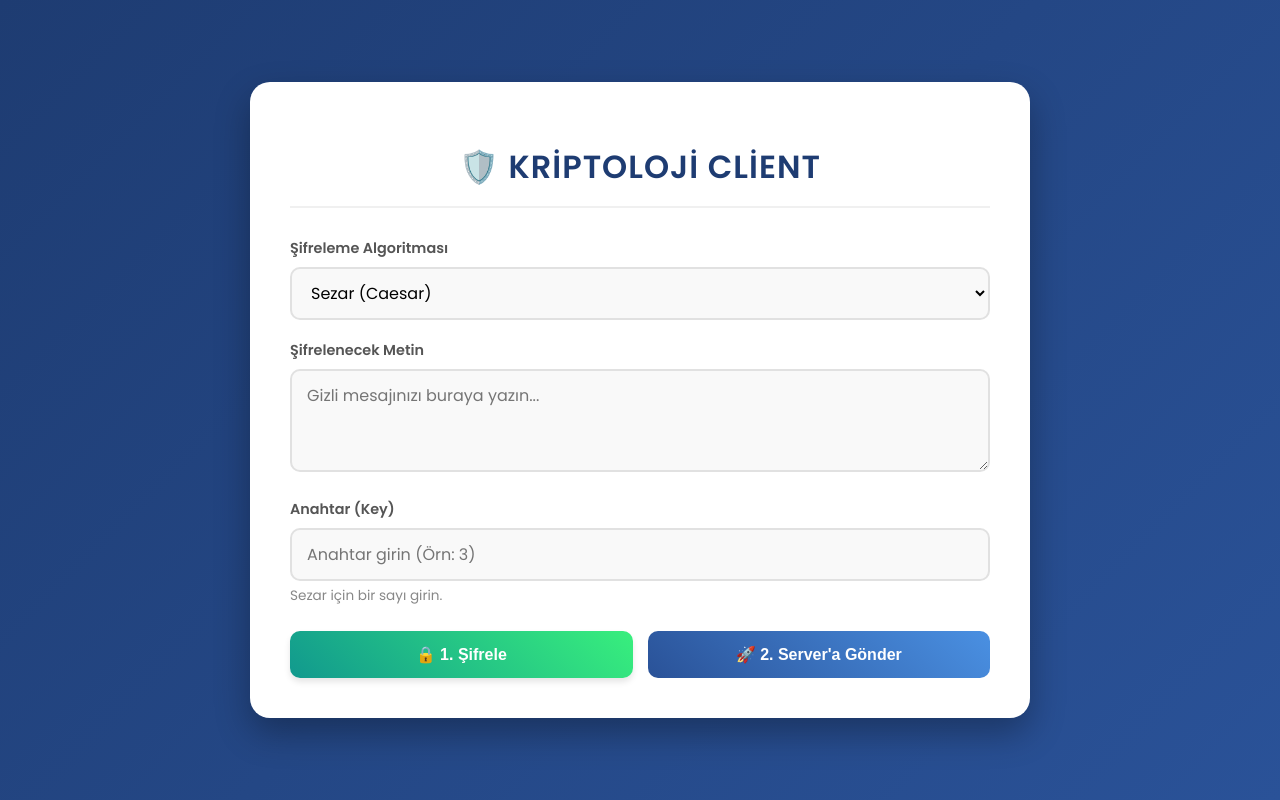
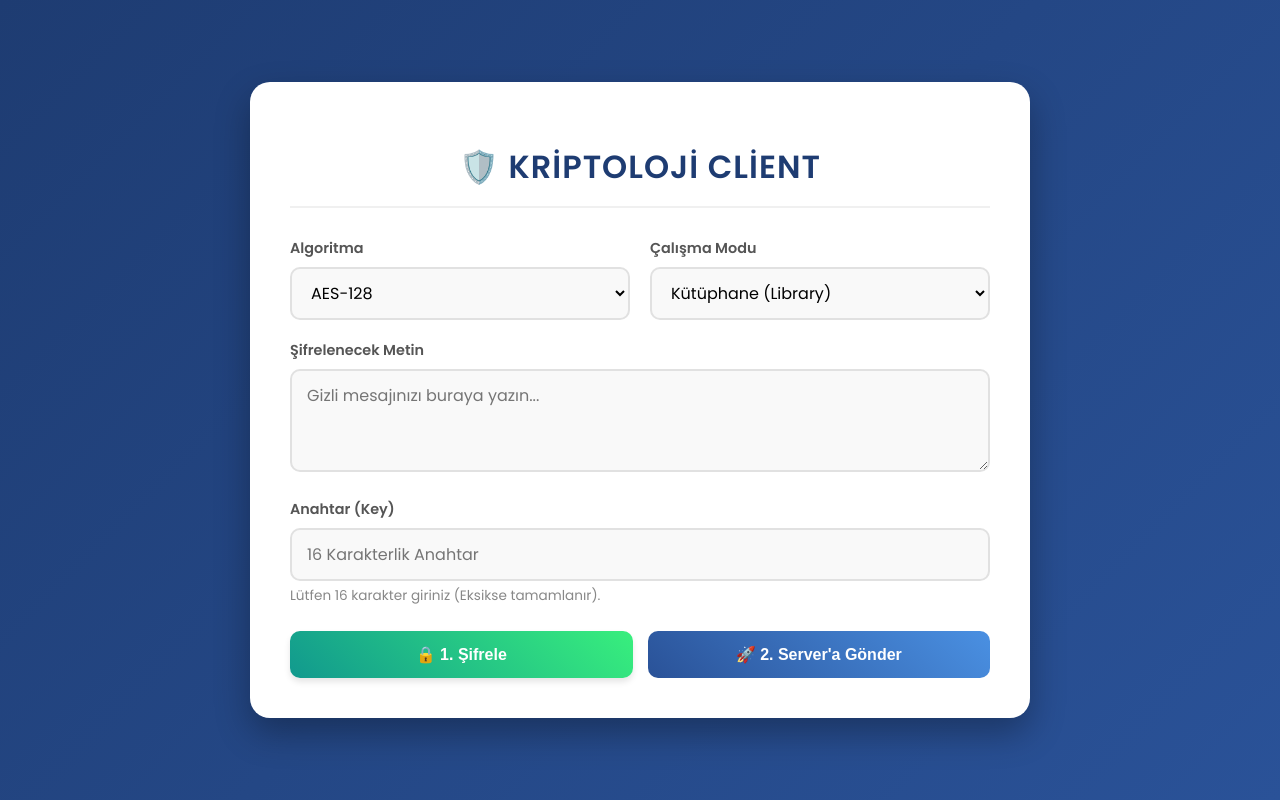
Before and after one commit to sameddartilmak/Crypto_Project, a Flask app: page / in a window 1280 px wide. Run offline with Flask 3, Linux system fonts and the light colour scheme.

Commit message:
Client arayüzü güncellendi: AES/DES/RSA ve Manuel/Lib mod desteği eklendi.

```diff
--- a/client/app.py
+++ b/client/app.py
@@ -4,23 +4,10 @@ import json
 import sys
 import os
 
-# Üst klasördeki modülleri görebilmek için
 sys.path.append(os.path.abspath(os.path.join(os.path.dirname(__file__), '..')))
-from ciphers import caesar, vigenere, affine, rail_fence, substitution, columnar, des, aes
+from ciphers import aes, des, rsa_algo
 
 app = Flask(__name__)
-
-# Algoritma haritası
-ALGO_MAP = {
-    'sezar': caesar,
-    'vigenere': vigenere,
-    'affine': affine,
-    'rail fence': rail_fence,
-    'substitution': substitution,
-    'columnar': columnar,
-    'des': des,
-    'aes': aes
-}
 
 SERVER_HOST = '127.0.0.1'
 SERVER_PORT = 65432
@@ -32,33 +19,60 @@ def index():
 @app.route('/encrypt', methods=['POST'])
 def encrypt_route():
     data = request.json
-    algo_name = data.get('algorithm')
-    plaintext = data.get('text')
-    key = data.get('key')
+    algo = data.get('algorithm') # aes, des, rsa
+    mode = data.get('mode')      # lib, manual
+    text = data.get('text')
+    key = data.get('key')        # AES/DES için key
 
-    module = ALGO_MAP.get(algo_name)
-
-    if not module:
-        return jsonify({'error': 'Algoritma bulunamadı'})
+    encrypted_text = ""
 
     try:
-        # Şifreleme işlemini yap
-        encrypted_text = module.encrypt(plaintext, key)
+        if algo == 'aes':
+            if mode == 'manual':
+                encrypted_text = aes.encrypt_manual(text, key)
+            else:
+                encrypted_text = aes.encrypt_lib(text, key)
 
-        # Sonuçta hata mesajı var mı kontrol et
-        if "Hata" in encrypted_text:
-             return jsonify({'status': 'error', 'message': encrypted_text})
+        elif algo == 'des':
+            if mode == 'manual':
+                # des.py içinde encrypt_manual ismini düzelttiysen burası çalışır
+                encrypted_text = des.encrypt_manual(text, key)
+            else:
+                encrypted_text = des.encrypt_lib(text, key)
+
+        elif algo == 'rsa':
+            # RSA için Server'dan Public Key istemeliyiz
+            public_key = get_server_public_key()
+            if not public_key:
+                return jsonify({'status': 'error', 'message': 'Server Public Key alınamadı!'})
+
+            encrypted_text = rsa_algo.encrypt(text, public_key)
 
         return jsonify({'status': 'success', 'ciphertext': encrypted_text})
+
     except Exception as e:
         return jsonify({'status': 'error', 'message': str(e)})
+
+def get_server_public_key():
+    """Socket ile servera bağlanıp Public Key ister"""
+    try:
+        with socket.socket(socket.AF_INET, socket.SOCK_STREAM) as s:
+            s.connect((SERVER_HOST, SERVER_PORT))
+            payload = {"type": "GET_PUBLIC_KEY"}
+            s.sendall(json.dumps(payload).encode('utf-8'))
+            data = s.recv(4096)
+            resp = json.loads(data.decode('utf-8'))
+            return resp.get('public_key')
+    except:
+        return None
 
 @app.route('/send_to_server', methods=['POST'])
 def send_server():
     data = request.json
-    # Server'a gönderilecek paket
     payload = {
+        'type': 'MESSAGE',
         'algorithm': data.get('algorithm'),
+        'mode': data.get('mode'),
         'ciphertext': data.get('ciphertext')
     }
 
@@ -66,14 +80,8 @@ def send_server():
         with socket.socket(socket.AF_INET, socket.SOCK_STREAM) as s:
             s.connect((SERVER_HOST, SERVER_PORT))
             s.sendall(json.dumps(payload).encode('utf-8'))
-
-            # Server'dan cevap bekle
-            response = s.recv(4096)
-            response_data = json.loads(response.decode('utf-8'))
-
-            return jsonify(response_data)
-    except ConnectionRefusedError:
-        return jsonify({'status': 'error', 'message': 'Server kapalı veya ulaşılamıyor.'})
+            response = s.recv(8192)
+            return jsonify(json.loads(response.decode('utf-8')))
     except Exception as e:
         return jsonify({'status': 'error', 'message': str(e)})
 
--- a/client/templates/index.html
+++ b/client/templates/index.html
@@ -10,7 +10,7 @@
         /* Genel Sayfa Yapısı */
         body {
             font-family: 'Poppins', sans-serif;
-            background: linear-gradient(135deg, #1e3c72 0%, #2a5298 100%); /* Siber güvenlik mavisi */
+            background: linear-gradient(135deg, #1e3c72 0%, #2a5298 100%);
             margin: 0;
             min-height: 100vh;
             display: flex;
@@ -19,7 +19,7 @@
             color: #333;
         }
 
-        /* Ana Kart Tasarımı */
+        /* Ana Kart */
         .container {
             width: 100%;
             max-width: 700px;
@@ -66,7 +66,6 @@
             background-color: #f9f9f9;
         }
 
-        /* Inputa tıklanınca oluşan efekt */
         select:focus, input:focus, textarea:focus {
             border-color: #2a5298;
             background-color: #fff;
@@ -74,9 +73,7 @@
             box-shadow: 0 0 0 4px rgba(42, 82, 152, 0.1);
         }
 
-        textarea {
-            resize: vertical; /* Sadece dikey boyutlandırma */
-        }
+        textarea { resize: vertical; }
 
         small {
             display: block;
@@ -84,6 +81,13 @@
             font-size: 0.85rem;
             color: #888;
         }
+
+        /* İki sütunlu yapı (Algoritma ve Mod yan yana) */
+        .row {
+            display: flex;
+            gap: 20px;
+        }
+        .col { flex: 1; }
 
         /* Buton Grubu */
         .btn-group {
@@ -107,7 +111,6 @@
             box-shadow: 0 4px 6px rgba(0,0,0,0.1);
         }
 
-        /* Birinci Buton (Şifrele) */
         #encryptBtn {
             background: linear-gradient(45deg, #11998e, #38ef7d);
             color: white;
@@ -117,7 +120,6 @@
             box-shadow: 0 6px 12px rgba(56, 239, 125, 0.3);
         }
 
-        /* İkinci Buton (Gönder) */
         #sendBtn {
             background: linear-gradient(45deg, #2a5298, #4a90e2);
             color: white;
@@ -127,9 +129,8 @@
             box-shadow: 0 6px 12px rgba(74, 144, 226, 0.4);
         }
 
-        /* Disabled (Pasif) Durum */
         button:disabled {
-            background: #d6d6d6; /* Düz gri */
+            background: #d6d6d6;
             color: #888;
             cursor: not-allowed;
             box-shadow: none;
@@ -143,7 +144,7 @@
             background: #f8f9fa;
             border: 1px solid #e9ecef;
             border-radius: 12px;
-            display: none; /* JS ile açılacak */
+            display: none;
             animation: fadeIn 0.5s ease;
         }
 
@@ -174,11 +175,10 @@
             text-transform: uppercase;
         }
 
-        /* Kriptoloji için Monospace Font (Kod görünümü) */
         .result-value {
             font-family: 'Roboto Mono', monospace;
             background: #2d3436;
-            color: #00cec9; /* Matrix yeşili/turkuazı */
+            color: #00cec9;
             padding: 10px;
             border-radius: 6px;
             word-break: break-all;
@@ -188,7 +188,6 @@
 
         .status-success { color: #00b894; font-weight: bold; }
         .status-error { color: #d63031; font-weight: bold; }
-
     </style>
 </head>
 <body>
@@ -196,18 +195,22 @@
 <div class="container">
     <h1>🛡️ Kriptoloji Client</h1>
 
-    <div class="form-group">
-        <label for="algorithm">Şifreleme Algoritması</label>
-        <select id="algorithm" onchange="resetForm()">
-            <option value="sezar">Sezar (Caesar)</option>
-            <option value="vigenere">Vigenere</option>
-            <option value="affine">Affine</option>
-            <option value="rail fence">Rail Fence</option>
-            <option value="substitution">Substitution</option>
-            <option value="columnar">Columnar Transposition</option>
-            <option value="des">DES (64-bit)</option>
-            <option value="aes">AES (128-bit)</option>
-        </select>
+    <div class="row">
+        <div class="col form-group">
+            <label for="algorithm">Algoritma</label>
+            <select id="algorithm" onchange="resetForm()">
+                <option value="aes">AES-128</option>
+                <option value="des">DES</option>
+                <option value="rsa">RSA-2048 (Asimetrik)</option>
+            </select>
+        </div>
+        <div class="col form-group">
+            <label for="mode">Çalışma Modu</label>
+            <select id="mode" onchange="resetForm()">
+                <option value="lib">Kütüphane (Library)</option>
+                <option value="manual">Manuel (Eğitim)</option>
+            </select>
+        </div>
     </div>
 
     <div class="form-group">
@@ -217,8 +220,8 @@
 
     <div class="form-group">
         <label for="key">Anahtar (Key)</label>
-        <input type="text" id="key" placeholder="Anahtar girin (Örn: 3)">
-        <small id="key-hint">Sezar için bir sayı girin.</small>
+        <input type="text" id="key" placeholder="16 Karakterlik Anahtar (AES)">
+        <small id="key-hint">Lütfen 16 karakter giriniz (Eksikse tamamlanır).</small>
     </div>
 
     <div class="btn-group">
@@ -253,10 +256,13 @@
 <script>
     let currentCiphertext = "";
 
-    // Formu sıfırla ve ipucunu güncelle
+    // Sayfa yüklendiğinde placeholder'ları ayarla
+    window.onload = function() {
+        updatePlaceholder();
+    };
+
     function resetForm() {
         updatePlaceholder();
-        // Algoritma değişirse buton tekrar pasif olsun ve eski sonuçlar gizlensin
         document.getElementById('sendBtn').disabled = true;
         document.getElementById('result-area').style.display = 'none';
         document.getElementById('cipher-result').innerText = "-";
@@ -268,28 +274,45 @@
         const hint = document.getElementById('key-hint');
         const keyInput = document.getElementById('key');
 
-        if(algo === 'sezar') { hint.innerText = "Bir tam sayı girin (Örn: 3)"; keyInput.type = "number"; }
-        else if(algo === 'vigenere') { hint.innerText = "Bir kelime girin (Örn: KEY)"; keyInput.type = "text"; }
-        else if(algo === 'affine') { hint.innerText = "a,b formatında girin (Örn: 5,8)"; keyInput.type = "text"; }
-        else if(algo === 'rail fence') { hint.innerText = "Ray sayısı (Sayı)"; keyInput.type = "number"; }
-        else if(algo === 'substitution') { hint.innerText = "26 harflik karışık alfabe"; keyInput.type = "text"; }
-        else if(algo === 'des') { hint.innerText = "8 karakterli anahtar"; keyInput.type = "text"; }
-        else if(algo === 'aes') { hint.innerText = "16 karakterli anahtar"; keyInput.type = "text"; }
-        else { hint.innerText = "Anahtar girin"; }
+        if(algo === 'rsa') {
+            hint.innerText = "RSA için anahtar Server'dan otomatik alınır.";
+            keyInput.disabled = true;
+            keyInput.placeholder = "Otomatik (Public Key)";
+            keyInput.value = "";
+            keyInput.removeAttribute("maxlength");
+        }
+        else {
+            keyInput.disabled = false;
+            if(algo === 'aes') {
+                hint.innerText = "Lütfen 16 karakter giriniz (Eksikse tamamlanır).";
+                keyInput.placeholder = "16 Karakterlik Anahtar";
+                keyInput.setAttribute("maxlength", "16");
+            }
+            else if(algo === 'des') {
+                hint.innerText = "Lütfen 8 karakter giriniz (Eksikse tamamlanır).";
+                keyInput.placeholder = "8 Karakterlik Anahtar";
+                keyInput.setAttribute("maxlength", "8");
+            }
+        }
     }
 
     async function performEncrypt() {
         const algo = document.getElementById('algorithm').value;
+        const mode = document.getElementById('mode').value;
         const text = document.getElementById('text').value;
         const key = document.getElementById('key').value;
         const sendBtn = document.getElementById('sendBtn');
         const cipherRes = document.getElementById('cipher-result');
 
-        // Önce butonu pasif yap (yeni işlem başlıyor)
         sendBtn.disabled = true;
 
-        if(!text || !key) {
-            alert("Lütfen metin ve anahtar giriniz.");
+        // RSA hariç diğerlerinde anahtar boş olamaz kontrolü (Basit)
+        if(algo !== 'rsa' && !key) {
+            alert("Lütfen bir anahtar giriniz.");
+            return;
+        }
+        if(!text) {
+            alert("Lütfen şifrelenecek metni giriniz.");
             return;
         }
 
@@ -297,7 +320,12 @@
             const response = await fetch('/encrypt', {
                 method: 'POST',
                 headers: {'Content-Type': 'application/json'},
-                body: JSON.stringify({ algorithm: algo, text: text, key: key })
+                body: JSON.stringify({
+                    algorithm: algo,
+                    mode: mode,
+                    text: text,
+                    key: key
+                })
             });
 
             const result = await response.json();
@@ -308,16 +336,13 @@
             if (result.status === 'success') {
                 cipherRes.innerText = result.ciphertext;
                 currentCiphertext = result.ciphertext;
-
-                // --- ŞİFRELEME BAŞARILIYSA BUTONU AKTİF ET ---
                 sendBtn.disabled = false;
 
-                // Server sonuçlarını temizle
                 document.getElementById('server-status').innerText = "Bekleniyor...";
                 document.getElementById('server-plaintext').innerText = "-";
             } else {
                 cipherRes.innerHTML = `<span class="status-error">${result.message}</span>`;
-                sendBtn.disabled = true; // Hata varsa buton pasif kalsın
+                sendBtn.disabled = true;
             }
         } catch (error) {
             alert("Bir hata oluştu: " + error);
@@ -326,6 +351,7 @@
 
     async function sendToServer() {
         const algo = document.getElementById('algorithm').value;
+        const mode = document.getElementById('mode').value;
         const statusSpan = document.getElementById('server-status');
         const plainSpan = document.getElementById('server-plaintext');
         const sendBtn = document.getElementById('sendBtn');
@@ -337,7 +363,11 @@
             const response = await fetch('/send_to_server', {
                 method: 'POST',
                 headers: {'Content-Type': 'application/json'},
-                body: JSON.stringify({ algorithm: algo, ciphertext: currentCiphertext })
+                body: JSON.stringify({
+                    algorithm: algo,
+                    mode: mode,
+                    ciphertext: currentCiphertext
+                })
             });
 
             const result = await response.json();
```
